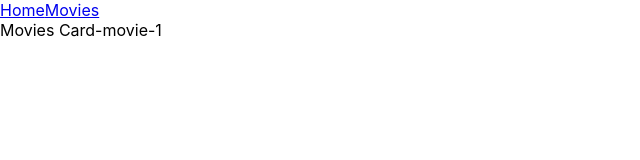
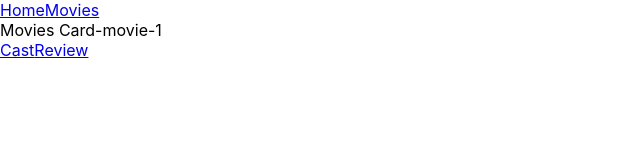
Before and after one commit to Elena-Marchenko/goit-react-hw-05-movies, a React (Create React App) app: page /movies/movie-1 in a window 1280 px wide. Shown: the top 160 px of the page, without its empty margins (0-640 px from the left). Built offline with nearby package versions, Linux system fonts and the light colour scheme.

Commit message:
skeleton

```diff
--- a/src/components/App.jsx
+++ b/src/components/App.jsx
@@ -4,6 +4,8 @@ import Home from '../pages/Home';
 import Movies from '../pages/Movies';
 import Layout from './Layout/Layout';
 import MovieDetails from '../pages/MovieDetails';
+import Cast from './CastMovie/Cast';
+import Review from './ReviewMovie/Review';
 
 // import { Layout } from './Layout';
 
@@ -17,7 +19,10 @@ const App = () => {
       <Route path="/" element={<Layout />}>
         <Route index element={<Home />} />
         <Route path="movies" element={<Movies />} />
-        <Route path="movies/:id" element={<MovieDetails />} />
+        <Route path="movies/:id" element={<MovieDetails />}>
+          <Route path="cast" element={<Cast />} />
+          <Route path="review" element={<Review />} />
+        </Route>
       </Route>
 
       {/* <Route path="/movies/:movieId" element={<MovieDetails />} />
--- /dev/null
+++ b/src/components/CastMovie/Cast.jsx
@@ -0,0 +1,6 @@
+import React from 'react';
+
+const Cast = () => {
+  return <div>Cast</div>;
+};
+export default Cast;
--- a/src/components/MovieCard/MovieCard.jsx
+++ b/src/components/MovieCard/MovieCard.jsx
@@ -1,9 +1,19 @@
 // import { useParams } from 'react-router-dom';
 import React from 'react';
-import { useParams } from 'react-router-dom';
+
+import { Link, Outlet, useParams } from 'react-router-dom';
 const MovieCard = () => {
   const { id } = useParams();
 
-  return <div>Movies Card-{id}</div>;
+  return (
+    <>
+      <div>Movies Card-{id}</div>
+      <Link to={`cast`}>Cast</Link>
+      <Link to={`review`}>Review</Link>
+      <div>
+        <Outlet />
+      </div>
+    </>
+  );
 };
 export default MovieCard;
--- /dev/null
+++ b/src/components/ReviewMovie/Review.jsx
@@ -0,0 +1,6 @@
+import React from 'react';
+
+const Reviews = () => {
+  return <div>Review</div>;
+};
+export default Reviews;
```
